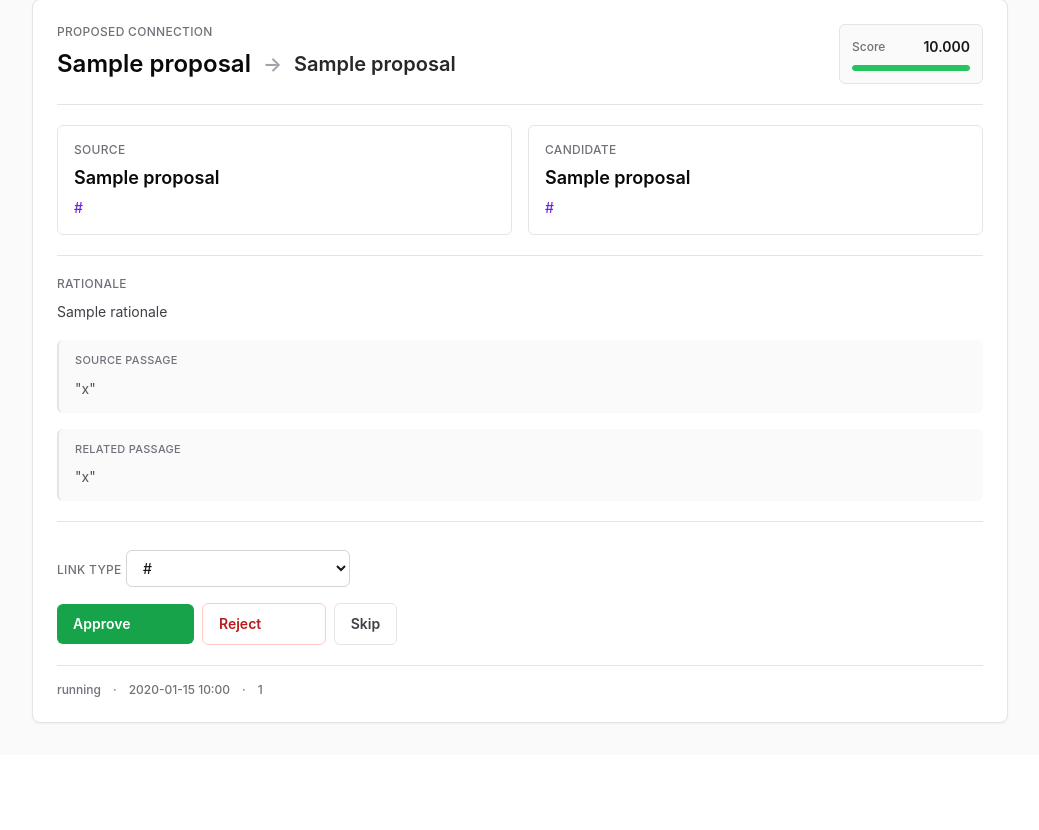
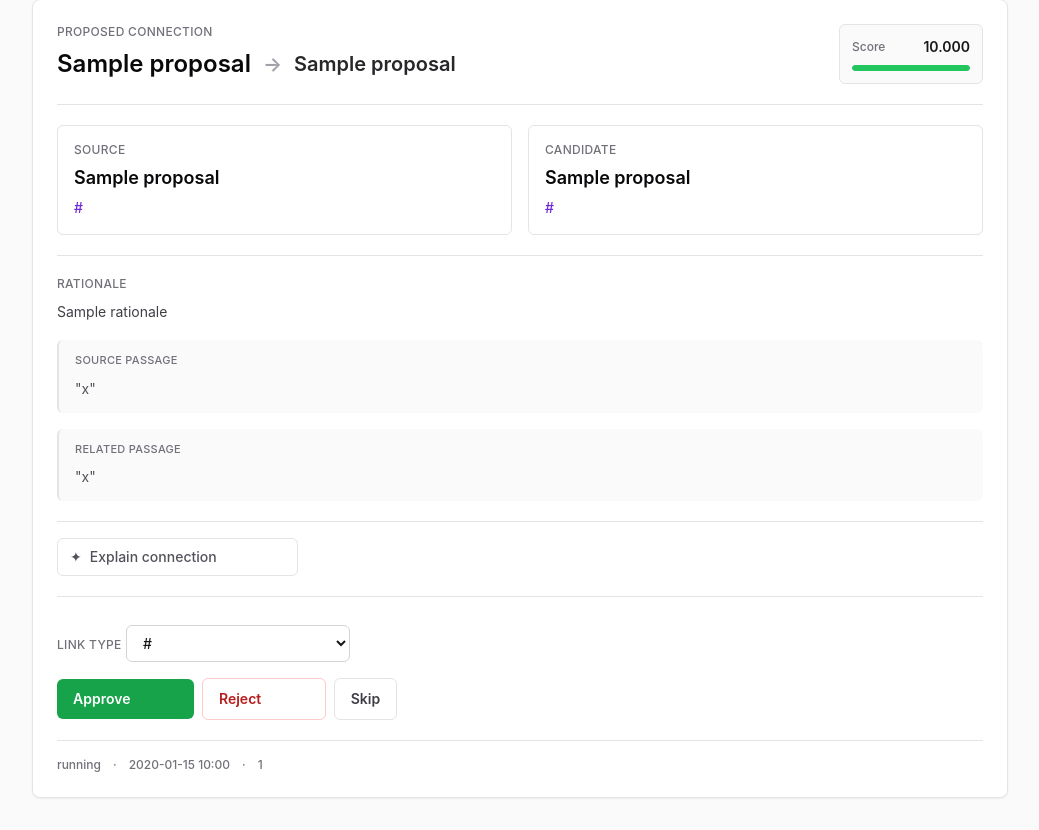
Before and after one commit to KiranRajeev-KV/pkp, a FastAPI app: template pkp/api/templates/queue/index.html in a window 1280 px wide. Shown: the part 192-1022 px from the top of the page, without its empty margins (120-1159 px from the left). Before the commit the page ends 916 px from the top, so only its background shows below. Run offline with FastAPI, Linux system fonts and the light colour scheme; the template is opened without the code that fills it: most values are stand-ins (such as "Sample title", 1, 10 or a date in 2020); some libraries are stand-ins or nearby versions.

Commit message:
feat(queue): add on-demand explanation feature for proposals with error handling

```diff
--- a/pkp/api/routes/queue.py
+++ b/pkp/api/routes/queue.py
@@ -15,6 +15,7 @@ from fastapi.templating import Jinja2Templates
 from pkp import __version__
 from pkp.api.deps import get_db
 from pkp.config import get_config
+from pkp.llm.client import generate_rationale
 from pkp.storage.db import Database
 from pkp.storage.models import ProposalWithDocuments
 
@@ -147,6 +148,7 @@ async def _render_proposal_slot(
     request: Request,
     db: Database,
     proposal: ProposalWithDocuments | None,
+    explain_error: str | None = None,
     headers: dict[str, str] | None = None,
 ) -> HTMLResponse:
     """Render the proposal slot fragment and pending badge context."""
@@ -164,6 +166,7 @@ async def _render_proposal_slot(
             "link_types": LINK_TYPES,
             "pending_count": pending_count,
             "proposal": proposal,
+            "explain_error": explain_error,
         },
         headers=headers,
     )
@@ -231,7 +234,52 @@ async def next_proposal(
     """Render the next pending proposal card."""
     proposal = await _next_pending_proposal(db, skip_id)
     headers = _toast_header("Skipped — will appear again later") if skip_id else None
-    return await _render_proposal_slot(request, db, proposal, headers)
+    return await _render_proposal_slot(request, db, proposal, headers=headers)
+
+
+@router.post("/queue/{proposal_id}/explain", response_class=HTMLResponse)
+async def explain_queue_proposal(
+    proposal_id: str,
+    request: Request,
+    db: Annotated[Database, Depends(get_db)],
+) -> HTMLResponse:
+    """Generate an on-demand explanation for a pending proposal."""
+    proposal = await db.get_proposal(proposal_id)
+    if proposal is None:
+        raise HTTPException(status_code=404, detail="Proposal not found")
+
+    proposal_with_documents = await db.get_proposal_with_documents(proposal_id)
+    if proposal_with_documents is None:
+        raise HTTPException(status_code=404, detail="Proposal not found")
+
+    doc_a = await db.get_document(proposal.doc_a_sha256)
+    doc_b = await db.get_document(proposal.doc_b_sha256)
+    if doc_a is None or doc_b is None:
+        raise HTTPException(status_code=404, detail="Document not found")
+
+    config = get_config()
+    result = await generate_rationale(
+        doc_a_title=doc_a.title,
+        doc_b_title=doc_b.title,
+        passage_a=proposal.passage_a,
+        passage_b=proposal.passage_b,
+        endpoint=config.llm_endpoint,
+        model=config.llm_model,
+    )
+    if result is None:
+        return await _render_proposal_slot(
+            request,
+            db,
+            proposal_with_documents,
+            explain_error="Explanation unavailable — check that Ollama is running.",
+        )
+
+    rationale, link_type = result
+    await db.update_proposal_explanation(proposal_id, rationale, link_type)
+    updated = await db.get_proposal_with_documents(proposal_id)
+    if updated is None:
+        raise HTTPException(status_code=404, detail="Proposal not found")
+    return await _render_proposal_slot(request, db, updated)
 
 
 @router.post("/queue/bulk/approve", response_class=HTMLResponse)
@@ -345,7 +393,7 @@ async def approve_queue_proposal(
     headers = _toast_header("Connection approved and saved")
     if not await _append_approved_connection(db, proposal_id):
         headers = _toast_header("Connection approved - vault write failed, check logs")
-    return await _render_proposal_slot(request, db, next_pending, headers)
+    return await _render_proposal_slot(request, db, next_pending, headers=headers)
 
 
 @router.post("/queue/{proposal_id}/reject", response_class=HTMLResponse)
@@ -371,4 +419,4 @@ async def reject_queue_proposal(
 
     next_pending = await _next_pending_proposal(db)
     headers = _toast_header("Proposal rejected")
-    return await _render_proposal_slot(request, db, next_pending, headers)
+    return await _render_proposal_slot(request, db, next_pending, headers=headers)
--- a/pkp/api/templates/queue/_proposal_card.html
+++ b/pkp/api/templates/queue/_proposal_card.html
@@ -3,6 +3,10 @@
     id="proposal-card"
     class="rounded-lg border border-zinc-200 bg-white p-4 shadow-sm transition-opacity duration-150 sm:p-6"
     data-proposal-id="{{ proposal.proposal_id }}"
+    x-data="{ explaining: false }"
+    x-on:htmx:before-request.window="if ($event.detail.elt?.id === 'explain-{{ proposal.proposal_id }}') explaining = true"
+    x-on:htmx:after-request.window="if ($event.detail.elt?.id === 'explain-{{ proposal.proposal_id }}') explaining = false"
+    x-on:htmx:response-error.window="if ($event.detail.elt?.id === 'explain-{{ proposal.proposal_id }}') explaining = false"
   >
     <div class="flex flex-col gap-4 border-b border-zinc-200 pb-5 sm:flex-row sm:items-start sm:justify-between">
       <div>
@@ -60,6 +64,14 @@
         {{ proposal.rationale or "No rationale was generated for this proposal." }}
       </p>
 
+      {% if explain_error %}
+        <div class="mt-4 rounded-md border-l-2 border-zinc-200 bg-zinc-50 px-4 py-3">
+          <p class="text-sm leading-6 text-zinc-600">
+            {{ explain_error }}
+          </p>
+        </div>
+      {% endif %}
+
       {% if proposal.passage_a %}
         <div class="mt-4 rounded-md border-l-2 border-zinc-200 bg-zinc-50 px-4 py-3">
           <p class="text-[11px] font-medium uppercase tracking-wide text-zinc-500">Source passage</p>
@@ -93,6 +105,29 @@
           {% endif %}
         </div>
       {% endif %}
+    </div>
+
+    <div class="mt-5 border-t border-zinc-200 pt-4">
+      <button
+        id="explain-{{ proposal.proposal_id }}"
+        type="button"
+        class="inline-flex items-center gap-2 rounded-md border border-zinc-200 bg-white px-3 py-2 text-sm font-medium text-zinc-600 transition hover:bg-zinc-50 hover:text-zinc-900 disabled:cursor-not-allowed disabled:opacity-60"
+        hx-post="/queue/{{ proposal.proposal_id }}/explain"
+        hx-target="closest #proposal-slot"
+        hx-swap="outerHTML settle:100ms"
+        hx-indicator="#explain-spinner-{{ proposal.proposal_id }}"
+        hx-disabled-elt="this"
+        x-bind:disabled="explaining"
+      >
+        <span aria-hidden="true">✦</span>
+        <span>Explain connection</span>
+        <span
+          id="explain-spinner-{{ proposal.proposal_id }}"
+          class="htmx-indicator text-xs font-medium text-zinc-500"
+        >
+          Thinking...
+        </span>
+      </button>
     </div>
 
     <div class="mt-5 border-t border-zinc-200 pt-5">
```
